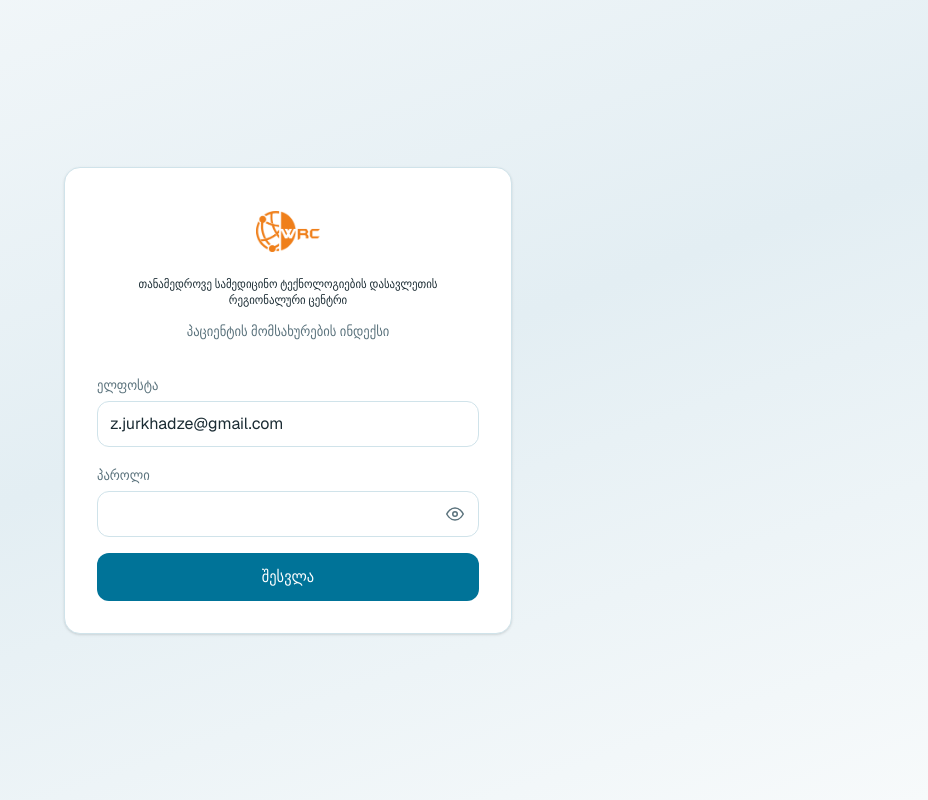
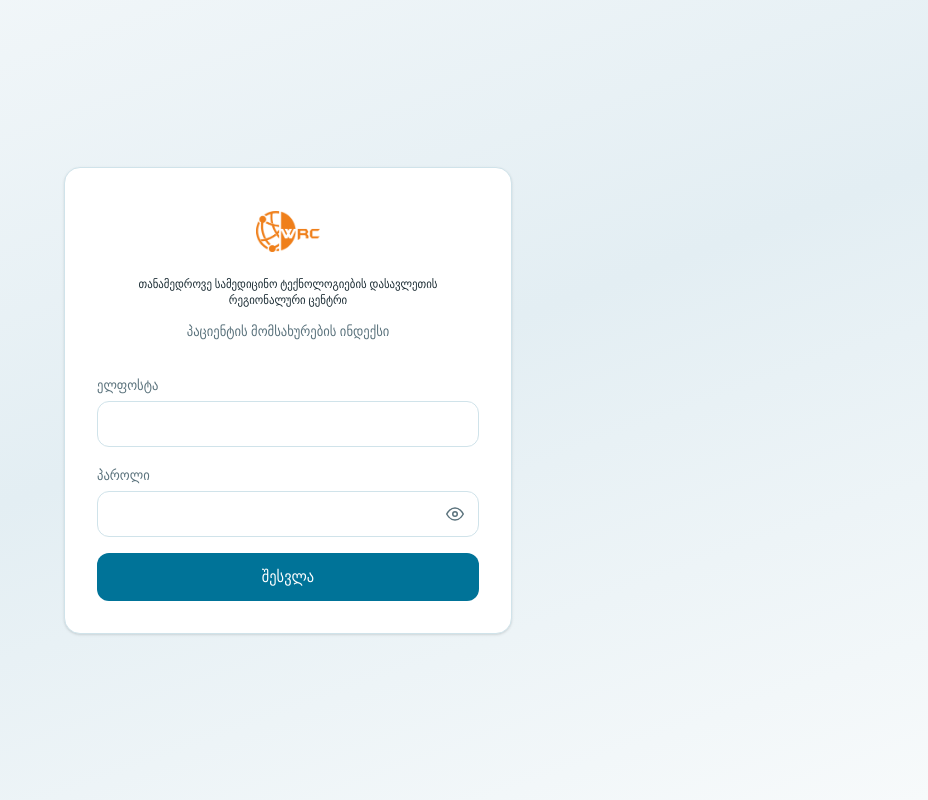
Before and after one commit to zaza-jurkhadze/wrc-psi, a Next.js app: page /login in a window 1280 px wide. Shown: the whole page, without its empty margins (352-1280 px from the left). Built offline with nearby package versions, Linux system fonts and the light colour scheme.

Commit message:
Fix: login form empty email default

```diff
--- a/src/app/login/LoginForm.tsx
+++ b/src/app/login/LoginForm.tsx
@@ -8,7 +8,7 @@ import Image from "next/image";
 export default function LoginForm() {
   const router = useRouter();
   const params = useSearchParams();
-  const [email, setEmail] = useState("z.jurkhadze@gmail.com");
+  const [email, setEmail] = useState("");
   const [password, setPassword] = useState("");
   const [showPassword, setShowPassword] = useState(false);
   const [error, setError] = useState("");
```
